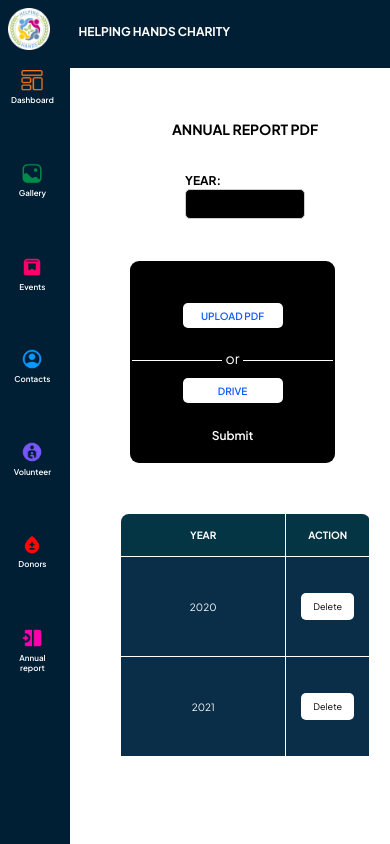
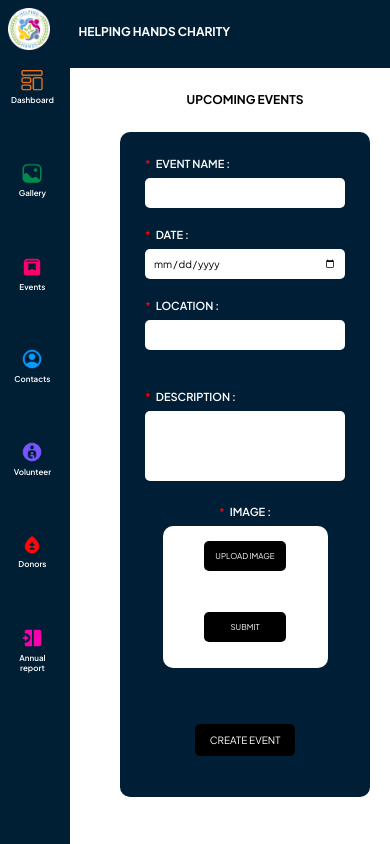
Before and after one commit to sureshsrikvs/Helpinghands, a React (Vite) app: page / in a window 390 px wide. Built offline with nearby package versions, Linux system fonts and the light colour scheme.

Commit message:
new changes

```diff
--- a/src/components/Admin/AdminDashboard.jsx
+++ b/src/components/Admin/AdminDashboard.jsx
@@ -16,6 +16,7 @@ import Adminvol from "./Adminvol";
 import Admindonner from "./Admindonner";
 import AdminARP from "./AdminARP";
 import { Link } from "react-router-dom";
+import Admincreateevents from "./Admincreateevents";
 
 const AdminDashboard = () => {
   return (
@@ -73,7 +74,8 @@ const AdminDashboard = () => {
               {/* <Admincontact/> */}
               {/* <Adminvol/> */}
               {/* <Admindonner/> */}
-              <AdminARP/>
+              {/* <AdminARP/> */}
+              <Admincreateevents/>
           </div>
 
 
--- /dev/null
+++ b/src/components/Admin/Admincreateevents.css
@@ -0,0 +1,211 @@
+.admincreateevents{
+    width: 90%;
+    display: flex;
+    align-items: center;
+    flex-direction: column;
+    margin-top: 4rem;
+}
+
+.admincreate-event-container {
+    width: 90%;
+    margin: 3rem auto;
+    background-color: #001F36;
+    padding: 40px;
+    border-radius: 10px;
+  }
+
+  .admincreate-event-title {
+    text-align: center;
+    color: #000;
+    font-size: 24px;
+    margin-bottom: 20px;
+  }
+
+  .admincreate-event-form {
+    display: flex;
+    flex-direction: column;
+    gap: 30px;
+  }
+
+  .admincreate-form-row {
+    display: flex;
+    justify-content: space-between;
+    margin-bottom: 20px;
+    gap: 40px;
+  }
+
+  .admincreate-form-group {
+    flex: 1;
+    margin-right: 20px;
+  }
+
+  .admincreate-form-group label {
+    display: block;
+    color: white;
+    font-size: 14px;
+    margin-bottom: 8px;
+  }
+
+  .admincreate-form-group input,
+  .admincreate-form-group textarea {
+    width: 100%;
+    padding: 10px;
+    border: none;
+    border-radius: 5px;
+    font-size: 14px;
+  }
+
+  .admincreate-form-group input {
+    height: 40px;
+  }
+
+  .admincreate-form-group textarea {
+    height: 150px;
+  }
+
+  .admincreate-image-upload {
+    display: flex;
+    flex-direction: column;
+    justify-content: center;
+    text-align: start;
+    align-items: center;
+
+  }
+  .event-image{
+    width: 200px;
+  }
+  .spanred{
+    background: none;
+    color: red;
+    margin-right: 5px;
+  }
+
+  .admincreate-uploadbox{
+    background: #fff;
+    width: 285px;
+    height: 222px;
+    border-radius: 10px;
+
+  }
+
+  .center-elements{
+    height: 100%;
+    margin: 0 auto;
+    display: flex;
+    align-items: center;
+    justify-content: space-around;
+    flex-direction: column;
+  }
+  .admincreate-upload-btn,
+  .admincreate-submit-btn {
+    width: 70%;
+    padding: 10px;
+    background-color: #000;
+    color: #fff;
+    border: none;
+    margin-bottom: 10px;
+    cursor: pointer;
+    font-size: 13px;
+    border-radius: 5px;
+  }
+
+  .admincreate-upload-btn:hover,
+  .admincreate-submit-btn:hover {
+    background-color: #333;
+  }
+
+  .admincreate-create-event-btn {
+    width: 200px;
+    padding: 10px;
+    background-color: #000;
+    color: #fff;
+    border: none;
+    border-radius: 5px;
+    font-size: 16px;
+    cursor: pointer;
+
+    margin: 4rem auto;
+    display: block;
+  }
+
+  .admincreate-create-event-btn:hover {
+    background-color: #333;
+  }
+
+  @media screen and (max-width: 768px) {
+    .admincreateevents{
+        width: 100%;
+        margin-top: .1rem;
+    }
+    .admincreate-event-container {
+      width: 100%;
+      padding: 25px;
+      margin: 1rem auto;
+    }
+
+    .admincreate-form-row {
+      flex-direction: column;
+    }
+
+    .admincreate-form-group {
+      margin-right: 0;
+      margin-bottom: 20px;
+    }
+
+    .admincreate-create-event-btn {
+      width: 100%;
+    }
+    .admincreate-event-title {
+
+        font-size: 12px;
+        margin-bottom: 9px;
+      }
+      .admincreate-event-form {
+        display: flex;
+        flex-direction: column;
+        gap: 0px;
+      }
+      .admincreate-form-row {
+
+        justify-content: space-around;
+        gap: 0px;
+      }
+      .admincreate-form-group label {
+        font-size: 11px;
+        margin-bottom: 8px;
+      }
+      .admincreate-form-group input,
+  .admincreate-form-group textarea {
+
+    padding: 8px;
+    font-size: 10px;
+  }
+  .admincreate-form-group input {
+    height: 30px;
+  }
+  .admincreate-form-group textarea {
+    height: 70px;
+  }
+  .admincreate-uploadbox{
+    background: #fff;
+    width: 165px;
+    height: 142px;
+    border-radius: 10px;
+
+  }
+  .admincreate-upload-btn,
+  .admincreate-submit-btn {
+    width: 50%;
+
+    font-size: 8px;
+    border-radius: 5px;
+  }
+
+  .admincreate-create-event-btn {
+    width: 100px;
+    padding: 10px;
+    font-size: 10px;
+    margin: 1rem auto;
+
+  }
+  }
--- /dev/null
+++ b/src/components/Admin/Admincreateevents.jsx
@@ -0,0 +1,56 @@
+import React from 'react'
+import "./Admincreateevents.css"
+
+const Admincreateevents = () => {
+
+
+  return (
+   <div className="admincreateevents">
+  <h1 class="admincreate-event-title">UPCOMING EVENTS</h1>
+     <div class="admincreate-event-container">
+
+  <div className="admincreate-event-form">
+    <div className="admincreate-form-row">
+      <div className="admincreate-form-group">
+        <label for="event-name"><span className='spanred'>*</span>EVENT NAME :</label>
+        <input type="text" id="event-name" name="event-name" />
+      </div>
+
+      <div className="admincreate-form-group">
+        <label for="event-date"><span className='spanred'>*</span>DATE :</label>
+        <input type="date" id="event-date" name="event-date" />
+      </div>
+
+      <div className="admincreate-form-group">
+        <label for="event-location"><span className='spanred'>*</span>LOCATION :</label>
+        <input type="text" id="event-location" name="event-location" />
+      </div>
+    </div>
+
+    <div className="admincreate-form-row">
+      <div className="admincreate-form-group">
+        <label for="event-description"><span className='spanred'>*</span>DESCRIPTION :</label>
+        <textarea id="event-description" name="event-description"></textarea>
+      </div>
+
+      <div className="admincreate-form-group admincreate-image-upload">
+        <label for="event-image"><span className='spanred'>*</span>IMAGE :</label>
+        <div className="admincreate-uploadbox">
+        <div className="center-elements">
+        <button className="admincreate-upload-btn">UPLOAD IMAGE</button>
+        <button className="admincreate-submit-btn">SUBMIT</button>
+        </div>
+        </div>
+      </div>
+    </div>
+
+    <button className="admincreate-create-event-btn">CREATE EVENT</button>
+  </div>
+</div>
+   </div>
+
+  );
+}
+
+
+export default Admincreateevents
```
